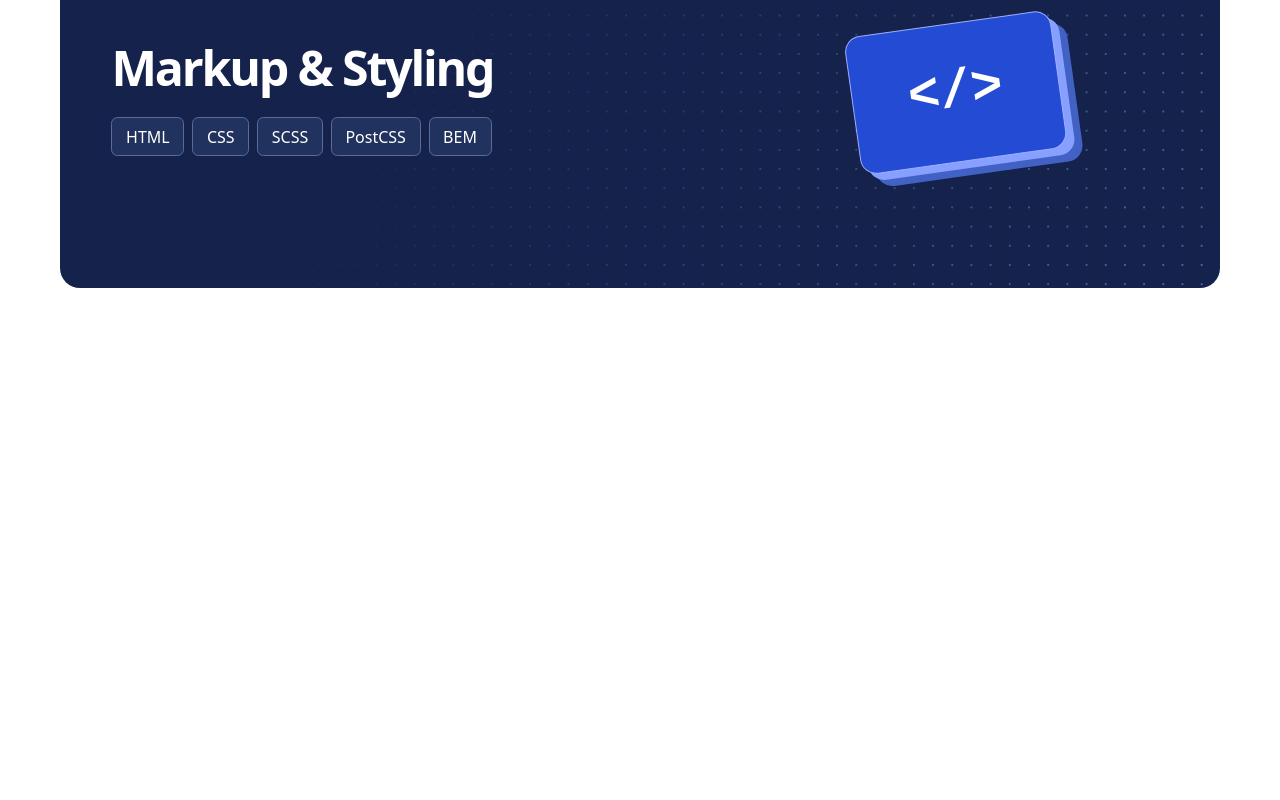
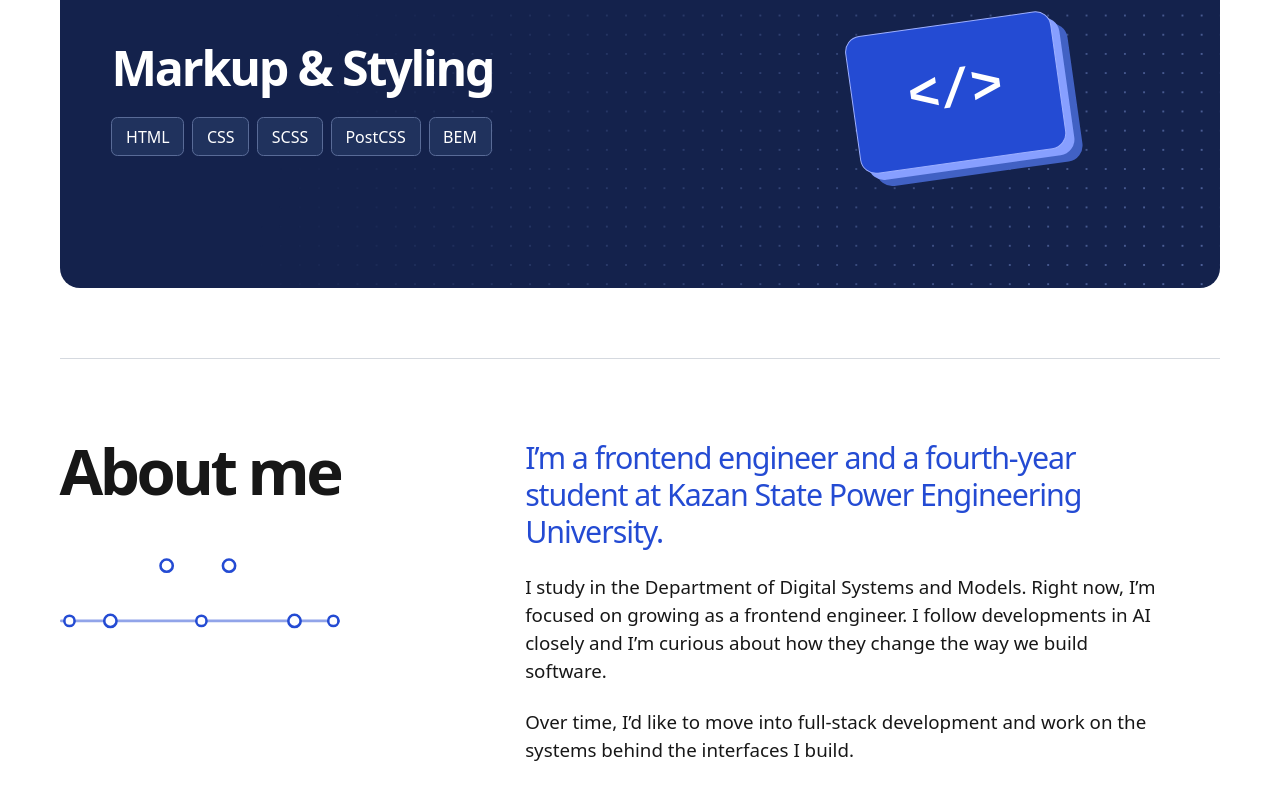
Before and after one commit to sl1dan3/frontend-portfolio, a React (Vite) app: page / in a window 1280 px wide. Shown: the part 1128-1928 px from the top of the page. Before the commit the page ends 1486 px from the top, so only its background shows below. Built offline with nearby package versions, Linux system fonts and the light colour scheme.

Commit message:
feat: add the About me section
Introduce the education and career summary with a reduced-motion-aware Git illustration. Share heading styles with Skills and remove unused markup and styles.

```diff
--- a/src/App.jsx
+++ b/src/App.jsx
@@ -1,6 +1,7 @@
 import Header from './components/Header/Header'
 import Hero from './components/Hero/Hero'
 import Skills from './components/Skills/Skills'
+import About from './components/About/About'
 
 function App() {
   return (
@@ -9,6 +10,7 @@ function App() {
       <main id="main" tabIndex={-1}>
         <Hero />
         <Skills />
+        <About />
       </main>
     </div>
   )
--- /dev/null
+++ b/src/components/About/About.jsx
@@ -0,0 +1,71 @@
+import { useEffect, useRef, useState } from 'react'
+
+export default function About() {
+  const graph = useRef(null)
+  const [visible, setVisible] = useState(false)
+
+  useEffect(() => {
+    const observer = new IntersectionObserver(([entry]) => {
+      if (entry.isIntersecting) {
+        setVisible(true)
+        observer.disconnect()
+      }
+    })
+    observer.observe(graph.current)
+    return () => observer.disconnect()
+  }, [])
+  return (
+    <section
+      className="about"
+      id="about"
+      aria-labelledby="about-title"
+      tabIndex={-1}
+    >
+      <div className="about__intro">
+        <h2 className="about__title" id="about-title">
+          About me
+        </h2>
+        <svg
+          ref={graph}
+          className={'about__graph' + (visible ? ' about__graph--visible' : '')}
+          viewBox="12.75 0 274.5 116"
+          fill="none"
+          aria-hidden="true"
+          focusable="false"
+        >
+          <path className="about__trunk" d="M14 83H286" />
+          <path
+            className="about__branch"
+            pathLength="1"
+            d="M62 83C90 83 78 29 112 29H180C218 29 206 83 242 83"
+          />
+          <g className="about__commits">
+            <circle cx="22" cy="83" r="5" />
+            <circle cx="62" cy="83" r="6" />
+            <circle cx="117" cy="29" r="6" />
+            <circle cx="178" cy="29" r="6" />
+            <circle cx="151" cy="83" r="5" />
+            <circle cx="242" cy="83" r="6" />
+            <circle cx="280" cy="83" r="5" />
+          </g>
+        </svg>
+      </div>
+      <div className="about__copy">
+        <p className="about__lead">
+          I’m a frontend engineer and a fourth-year student at Kazan State Power
+          Engineering University.
+        </p>
+        <p>
+          I study in the Department of Digital Systems and Models. Right now,
+          I’m focused on growing as a frontend engineer. I follow developments
+          in AI closely and I’m curious about how they change the way we build
+          software.
+        </p>
+        <p>
+          Over time, I’d like to move into full-stack development and work on
+          the systems behind the interfaces I build.
+        </p>
+      </div>
+    </section>
+  )
+}
--- /dev/null
+++ b/src/components/About/About.scss
@@ -0,0 +1,91 @@
+@use '@styles/toolkit' as kit;
+
+.about {
+  display: grid;
+  grid-template-columns: 1fr 1.7fr;
+  gap: kit.fluid(80, 24);
+  padding-block: kit.fluid(104, 48);
+  border-top: 1px solid var(--color-rule);
+
+  &__intro {
+    justify-self: start;
+    max-width: 100%;
+  }
+
+  &__title {
+    @include kit.section-title;
+
+    margin: 0;
+  }
+
+  &__graph {
+    display: block;
+
+    // Let the title set the intrinsic width, then fill it with the graph.
+    width: 0;
+    min-width: 100%;
+    height: auto;
+    margin-top: kit.fluid(48, 12);
+    color: var(--color-accent);
+    stroke: currentcolor;
+    stroke-width: 2.5;
+    stroke-linecap: round;
+  }
+
+  &__trunk {
+    opacity: 0.5;
+  }
+
+  &__commits {
+    fill: var(--color-background);
+  }
+
+  @media (prefers-reduced-motion: no-preference) {
+    &__graph--visible &__branch {
+      stroke-dasharray: 1;
+      animation: about-draw-branch 1.8s ease-out both;
+    }
+  }
+
+  &__copy {
+    max-width: 60ch;
+    font-size: kit.fluid(20, 17);
+
+    p {
+      margin: 0;
+    }
+
+    p + p {
+      margin-top: 1.2em;
+    }
+  }
+
+  &__lead {
+    color: var(--color-accent);
+    font-size: kit.fluid(35, 24);
+    line-height: 1.22;
+    letter-spacing: -0.035em;
+  }
+
+  @include kit.mobile {
+    grid-template-columns: 1fr;
+
+    &__graph {
+      display: none;
+    }
+
+    &__copy {
+      max-width: none;
+    }
+  }
+}
+
+@keyframes about-draw-branch {
+  from {
+    stroke-dashoffset: 1;
+  }
+
+  to {
+    stroke-dashoffset: 0;
+  }
+}
--- a/src/components/Header/Header.jsx
+++ b/src/components/Header/Header.jsx
@@ -3,6 +3,7 @@ import { useEffect, useRef, useState } from 'react'
 const navigation = [
   { id: 'home', label: 'Home' },
   { id: 'skills', label: 'Skills' },
+  { id: 'about', label: 'About' },
 ]
 
 export default function Header() {
--- a/src/components/Skills/Skills.jsx
+++ b/src/components/Skills/Skills.jsx
@@ -69,7 +69,6 @@ export default function Skills() {
       <h2 className="skills__title" id="skills-title">
         Skills
       </h2>
-      <div>
       <div
         className="skills__tabs"
         role="tablist"
@@ -106,7 +105,7 @@ export default function Skills() {
           hidden={activeId !== id}
           tabIndex={0}
         >
-            <div className="skills__content">
+          <div>
             <h3 className="skills__heading">{title}</h3>
             <ul className="skills__list">
               {skills.map((skill) => (
@@ -122,7 +121,6 @@ export default function Skills() {
           </span>
         </div>
       ))}
-      </div>
     </section>
   )
 }
--- a/src/components/Skills/Skills.scss
+++ b/src/components/Skills/Skills.scss
@@ -5,11 +5,9 @@
   border-top: 1px solid var(--color-rule);
 
   &__title {
-    @include kit.fluid-text(76, 46);
+    @include kit.section-title;
 
     margin: 0 0 kit.fluid(40, 24);
-    line-height: 1;
-    letter-spacing: -0.055em;
   }
 
   &__tabs {
--- a/src/styles/index.scss
+++ b/src/styles/index.scss
@@ -6,4 +6,4 @@
 @use '../components/Header/Header';
 @use '../components/Hero/Hero';
 @use '../components/Skills/Skills';
-@use 'utils';
+@use '../components/About/About';
--- a/src/styles/toolkit/_mixins.scss
+++ b/src/styles/toolkit/_mixins.scss
@@ -2,6 +2,13 @@
 
 @mixin fluid-text($max: 48, $min: 16) {
   font-size: functions.fluid($max, $min);
+}
+
+@mixin section-title {
+  @include fluid-text(76, 46);
+
+  line-height: 1;
+  letter-spacing: -0.055em;
 }
 
 @mixin hide {
--- a/src/styles/utils.scss
+++ /dev/null
@@ -1,5 +0,0 @@
-@use 'toolkit' as kit;
-
-.visually-hidden {
-  @include kit.visually-hidden;
-}
```
Lines whose indentation alone changed are shown as unchanged.
